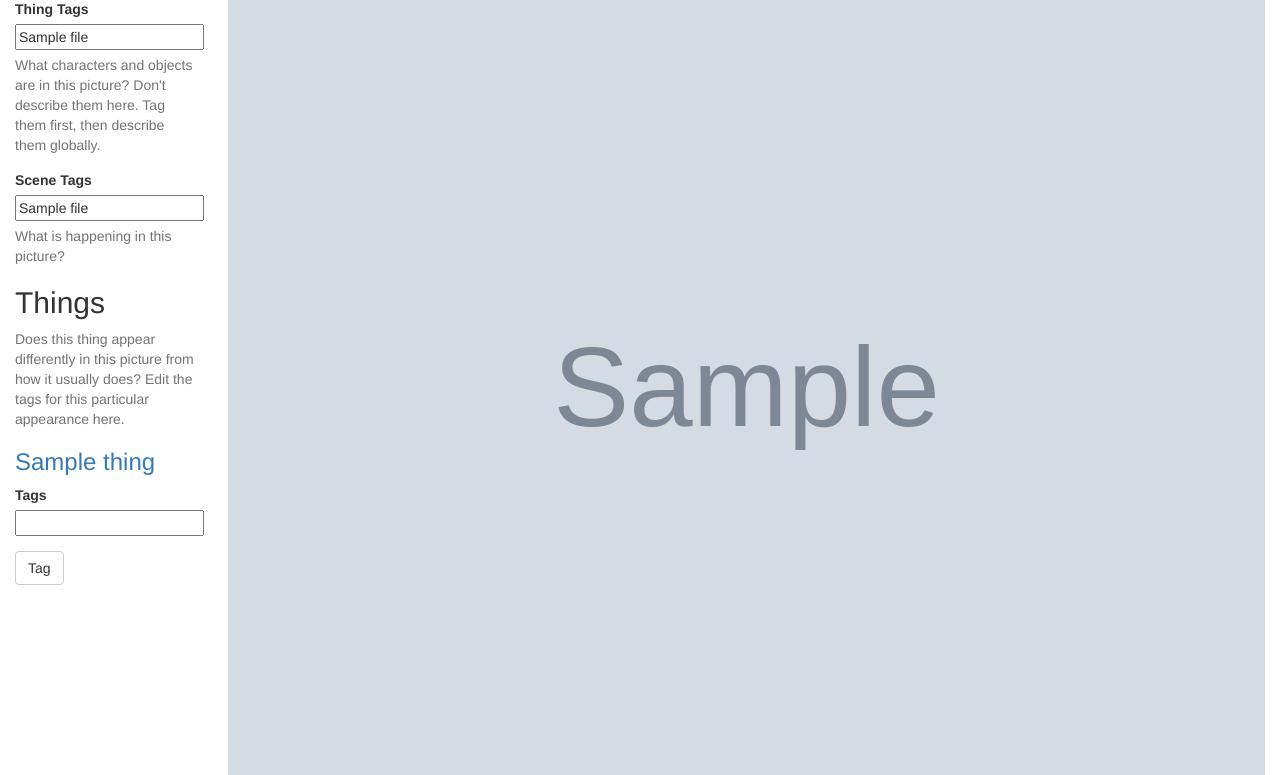
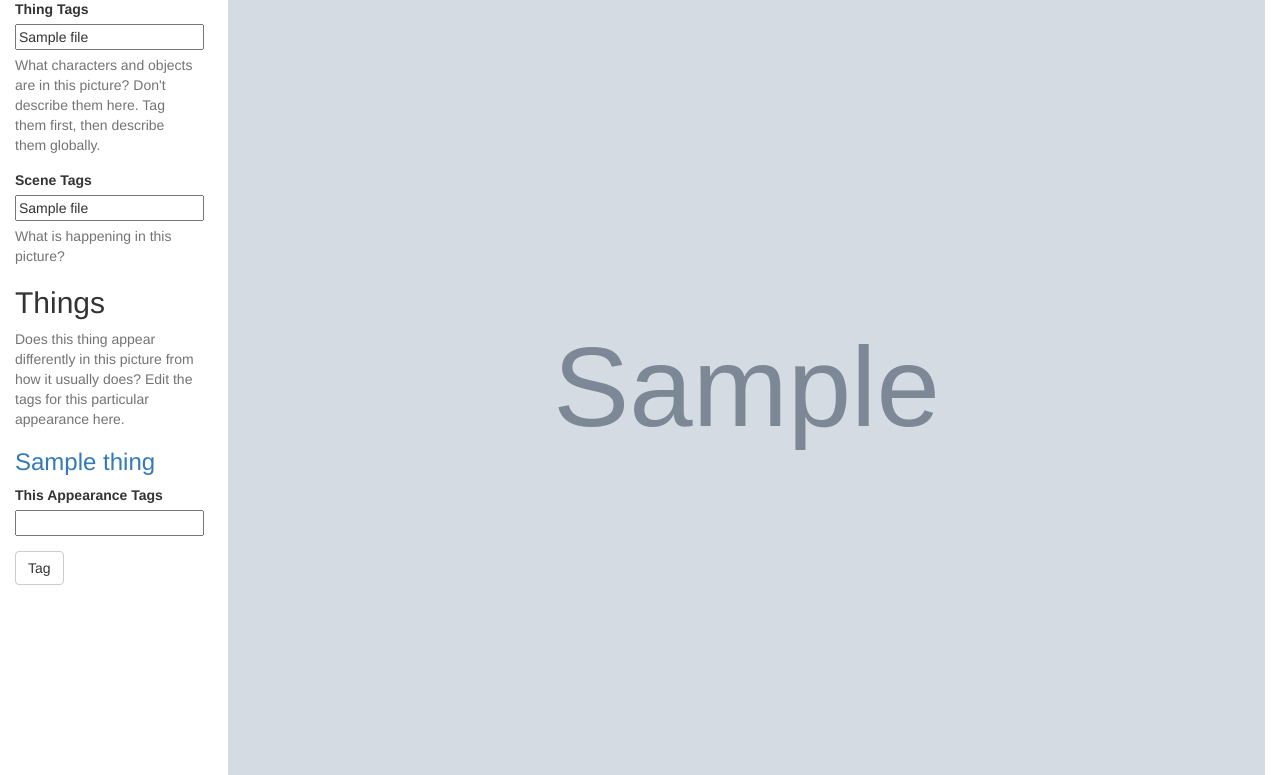
Before and after one commit to nickretallack/tagger, a Flask app: template templates/file/show.html in a window 1280 px wide. Shown: the part 122-897 px from the top of the page. Run offline with Flask 2, Linux system fonts and the light colour scheme; the template is opened without the code that fills it: most values are stand-ins (such as "Sample title", 1, 10 or a date in 2020); grey boxes marked "Sample" are stand-in pictures; some libraries are stand-ins or nearby versions.

Commit message:
changed a label

```diff
--- a/templates/file/show.html
+++ b/templates/file/show.html
@@ -24,7 +24,7 @@
 					<h3><a href="{{url_for('thing.show', thing_id=thing.id)}}">{{thing.name}}</a></h3>
 
 					<div class="form-group">
-						<label for="tags">Tags</label>
+						<label for="tags">This Appearance Tags</label>
 						<input type="text" name="thing-{{thing.id}}-tags" id="tags" class="tag-field" value="{{delta_tags(file,thing)}}">
 					</div>
 				</div>
```
